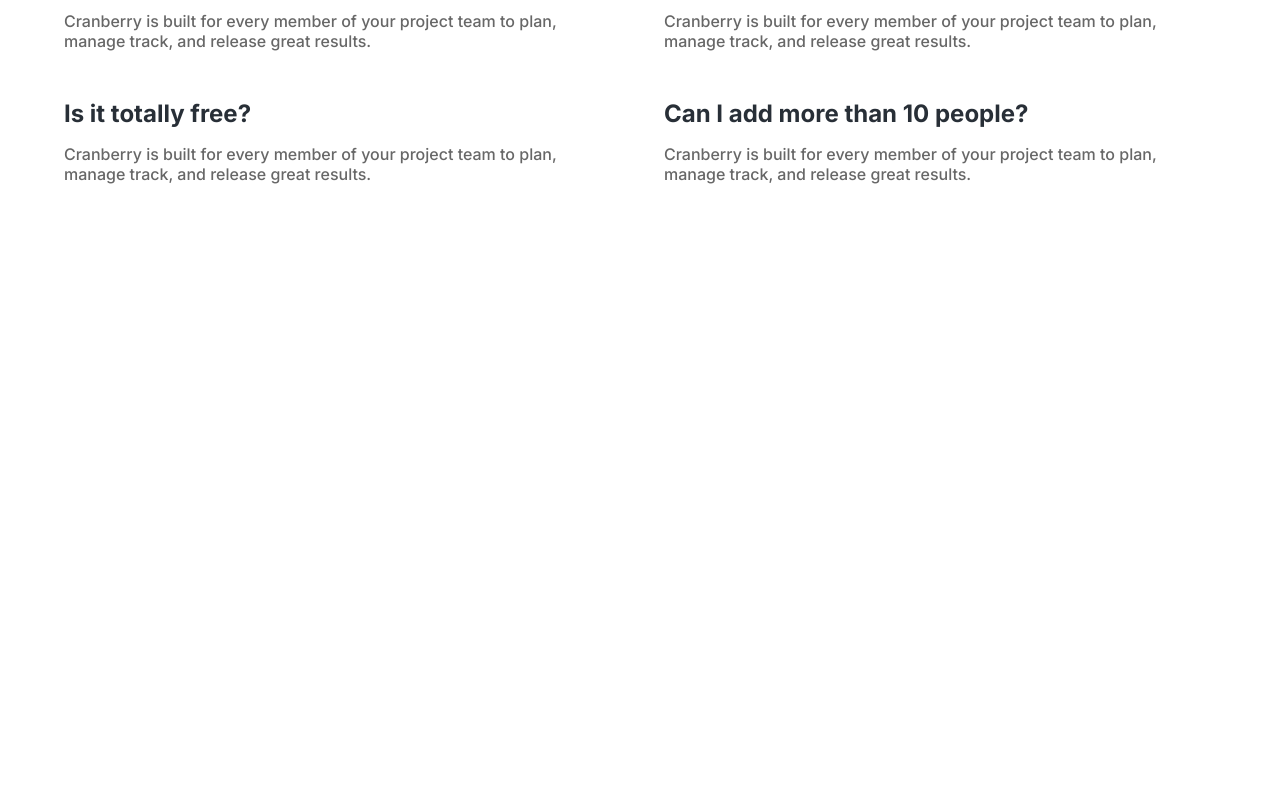
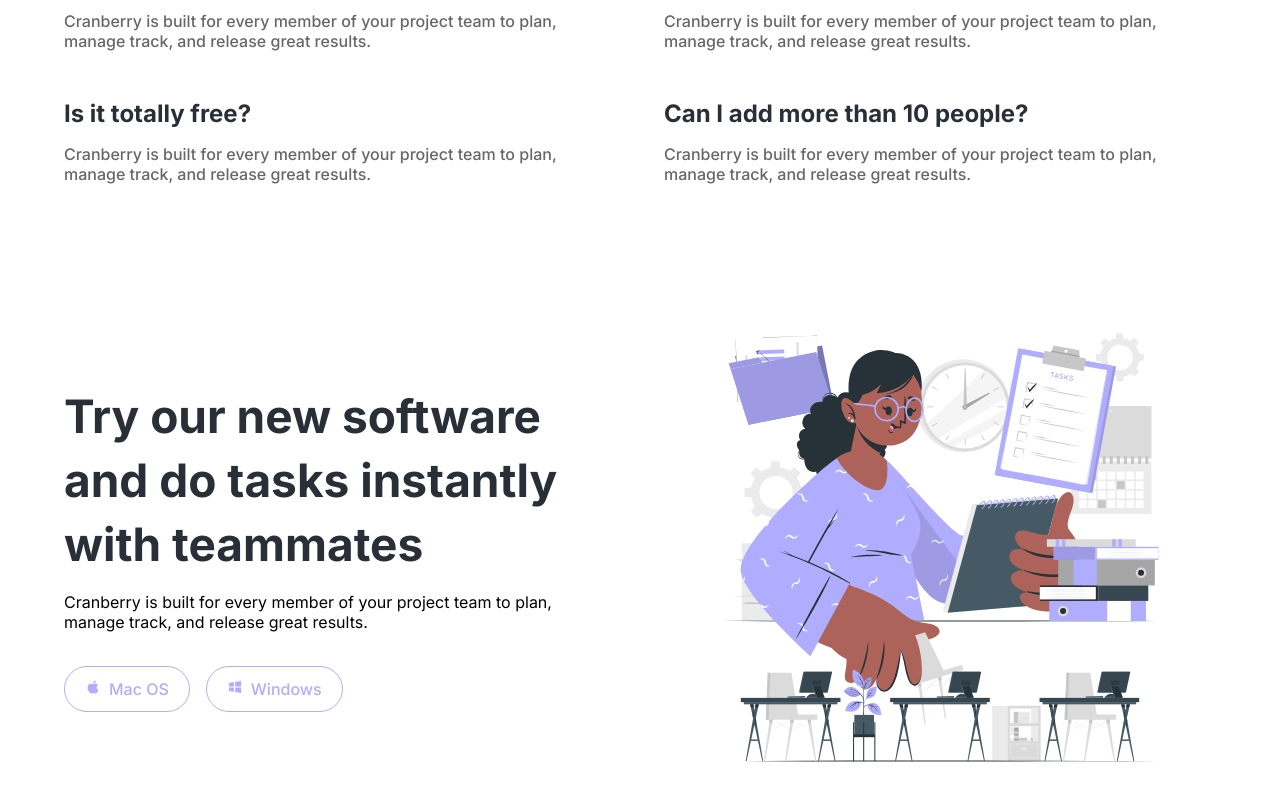
Before and after one commit to aluizamendes/task-app-lp, a React (Vite) app: page / in a window 1280 px wide. Shown: the part 2171-2971 px from the top of the page. Before the commit the page ends 2419 px from the top, so only its background shows below. Built offline with nearby package versions, Linux system fonts and the light colour scheme.

Commit message:
add new download section

```diff
--- /dev/null
+++ b/src/components/SectionDownload/SectionDownload.module.scss
@@ -0,0 +1,32 @@
+@import "@/styles/variables";
+
+.container {
+    display: flex;
+    justify-content: space-between;
+    align-items: center;
+    gap: 100px;
+
+    margin: 48px 0;
+}
+
+.content {
+    flex-basis: 100%;
+
+    p {
+        margin: 16px 0;
+    }
+}
+
+.image {
+    flex-basis: 100%;
+
+    img {
+        width: 500px;
+    }
+}
+
+.icons {
+    display: flex;
+    gap: 16px;
+    margin-top: 34px;
+}
--- /dev/null
+++ b/src/components/SectionDownload/index.jsx
@@ -0,0 +1,47 @@
+import ButtonOutline from "../ButtonOutline"
+import Container from "../Container"
+import Title from "../Title"
+import styles from "./SectionDownload.module.scss"
+import DownloadIllustration from "./tasks-illustration.svg"
+import { AiFillApple, AiFillWindows } from "react-icons/ai"
+
+export default function SectionDownload() {
+
+    const icons = {
+        Apple: <AiFillApple />,
+        Windows: <AiFillWindows />
+    }
+
+    return (
+        <section>
+            <Container>
+
+                <div className={styles.container}>
+                    <div className={styles.content}>
+                        <Title>
+                            <h2>Try our new software and do tasks instantly with teammates</h2>
+                        </Title>
+                        <p>
+                            Cranberry is built for every member of your project team to plan, manage track, and release great results.
+                        </p>
+
+                        <div className={styles.icons}>
+                            <ButtonOutline icon={icons.Apple}>
+                                Mac OS
+                            </ButtonOutline>
+
+                            <ButtonOutline icon={icons.Windows}>
+                                Windows
+                            </ButtonOutline>
+                        </div>
+                    </div>
+
+                    <div className={styles.image}>
+                        <img src={DownloadIllustration} alt="Tasks illustration" />
+                    </div>
+                </div>
+
+            </Container>
+        </section>
+    )
+}
--- a/src/pages/Home/index.jsx
+++ b/src/pages/Home/index.jsx
@@ -2,6 +2,7 @@
 import Faq from "@/components/Faq";
 import Header from "@/components/Header";
 import Navbar from "@/components/Navbar";
+import SectionDownload from "@/components/SectionDownload";
 import SectionFeature from "@/components/SectionFeature";
 import SectionPlataform from "@/components/SectionPlataform";
 
@@ -22,6 +23,7 @@
             />
             <SectionPlataform />
             <Faq />
+            <SectionDownload />
         </>
     )
 }
```
Also changed, not shown: src/components/SectionDownload/tasks-illustration.svg (renamed from public/tasks-illustration.svg).
